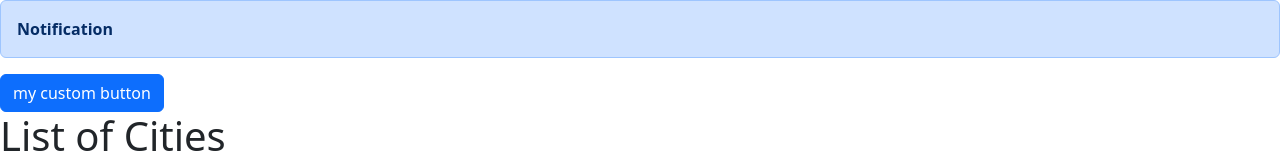
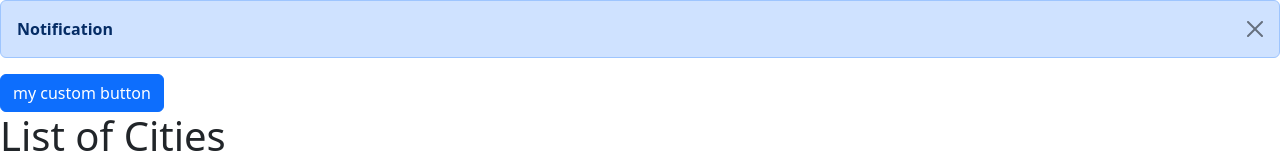
Before and after one commit to dev5212512/first-react-app, a React (Vite) app: page / in a window 1280 px wide. Both pictures are taken after a click on the button "my custom button". Shown: the top 160 px of the page. Built offline with nearby package versions, Linux system fonts and the light colour scheme.

Commit message:
Add dismissible alert

```diff
--- a/src/App.tsx
+++ b/src/App.tsx
@@ -1,3 +1,4 @@
+import { useState } from "react";
 import Alert from "./components/Alert";
 import Button from "./components/Button";
 import ListGroup from "./components/ListGroup";
@@ -9,15 +10,17 @@
     console.log(item);
   };
 
+  const [isActive, setIsActive] = useState(false);
+
   return (
     <div>
-      <Alert>
-        <b>Notification</b>
-      </Alert>
+      {isActive && (
+        <Alert onClose={()=>setIsActive(false)}>
+          <b>Notification</b>
+        </Alert>
+      )}
 
-      <Button onClick={() => console.log("button is clicked")}>
-        my custom button
-      </Button>
+      <Button onClick={() => setIsActive(true)}>my custom button</Button>
       <ListGroup
         items={cities}
         heading="List of Cities"
--- a/src/components/Alert.tsx
+++ b/src/components/Alert.tsx
@@ -2,10 +2,22 @@
 
 interface Props {
   children: ReactNode;
+  onClose: () => void;
 }
 
-const Alert = ({ children }: Props) => {
-  return <div className="alert alert-primary">{children}</div>;
+const Alert = ({ children, onClose }: Props) => {
+  return (
+    <div className="alert alert-primary alert-dismissible">
+      {children}
+      <button
+        type="button"
+        className="btn-close"
+        data-bs-dismiss="alert"
+        aria-label="Close"
+        onClick={onClose}
+      ></button>
+    </div>
+  );
 };
 
 export default Alert;
```
